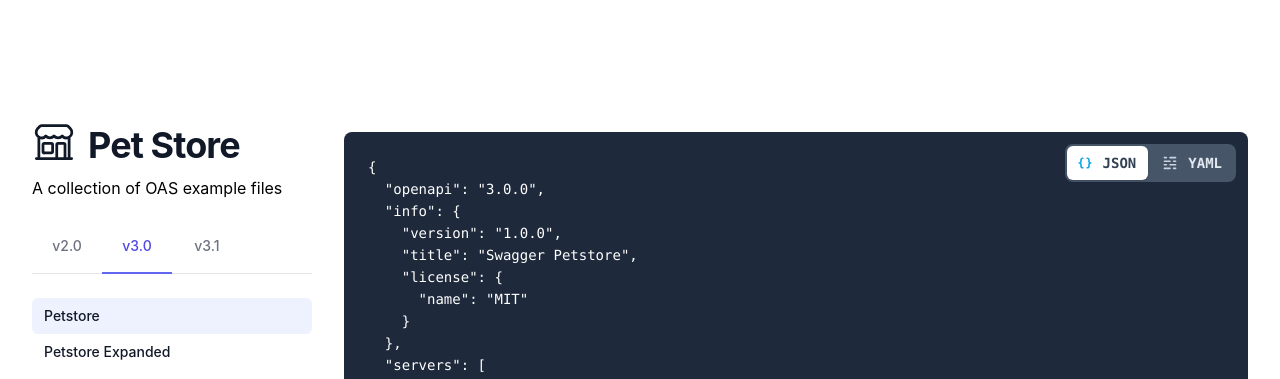
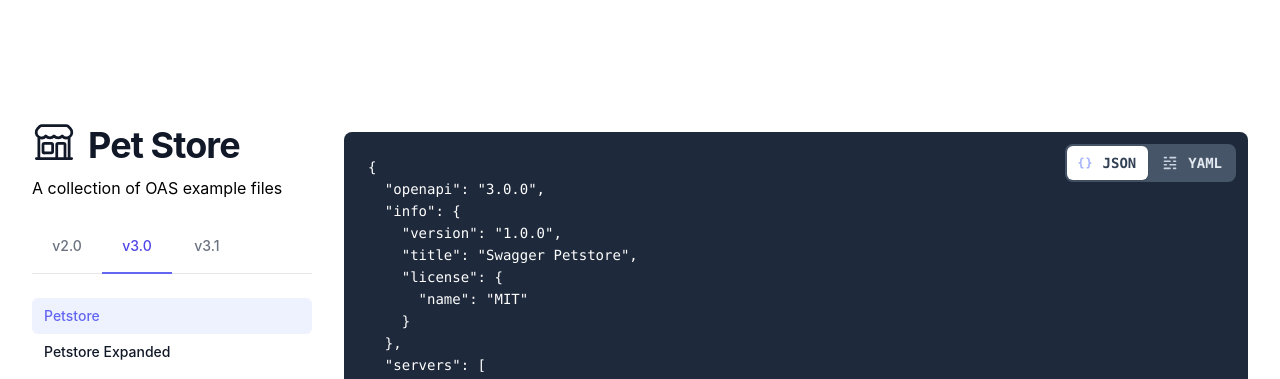
Before and after one commit to readmeio/petstore.dev, a Next.js app: page / in a window 1280 px wide. Shown: the top 379 px of the page. Built offline with nearby package versions, Linux system fonts and the light colour scheme.

Commit message:
indigo everywhere

```diff
--- a/pages/index.js
+++ b/pages/index.js
@@ -197,7 +197,7 @@
                         href="#"
                         onClick={() => setFile(f)}
                         className={classNames(
-                          f.name === file.name ? "bg-indigo-50" : "",
+                          f.name === file.name ? "bg-indigo-50 text-indigo-500" : "",
                           "rounded-md block px-3 py-2"
                         )}
                       >
@@ -237,7 +237,7 @@
                         <svg
                           className={classNames(
                             format === "json"
-                              ? "fill-sky-500"
+                              ? "fill-indigo-300"
                               : "fill-slate-300",
                             "h-5 w-5 flex-none"
                           )}
@@ -275,7 +275,7 @@
                         <svg
                           className={classNames(
                             format === "yaml"
-                              ? "fill-sky-500"
+                              ? "fill-indigo-300"
                               : "fill-slate-300",
                             "h-5 w-5 flex-none"
                           )}
```
